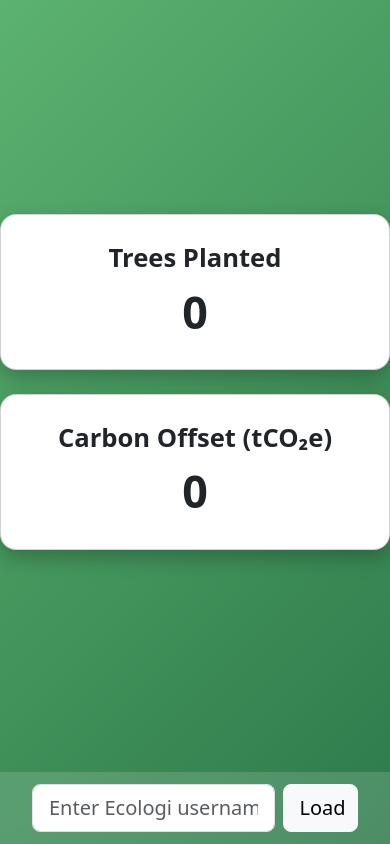
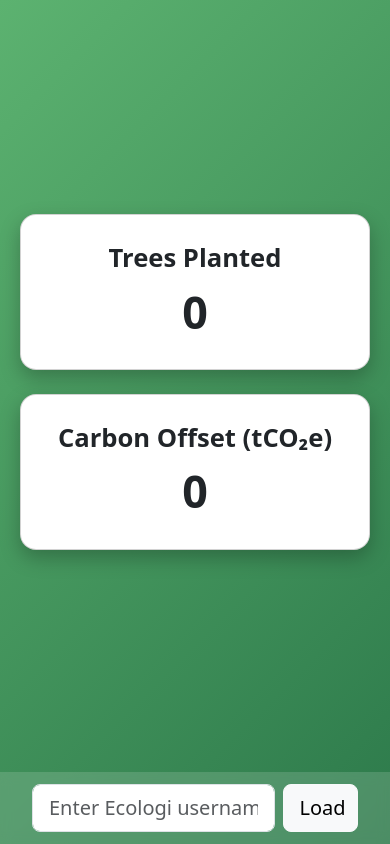
Before and after one commit to jiondev/ecologi-impact, a plain HTML site: page index.html in a window 390 px wide. Drawn offline with nearby package versions, Linux system fonts and the light colour scheme.

Commit message:
Mobile Fixes
Fix for design on mobile devices and inclusion of Favicon.

```diff
--- a/index.html
+++ b/index.html
@@ -3,13 +3,15 @@
 <head>
     <meta charset="UTF-8" />
     <meta name="viewport" content="width=device-width, initial-scale=1.0" />
-    <title>Ecologi Impact</title>
+    <title>Ecologi Impact Dashboard</title>
 
     <!-- Bootstrap 5 -->
     <link
         href="https://cdn.jsdelivr.net/npm/bootstrap@5.3.3/dist/css/bootstrap.min.css"
         rel="stylesheet"
     />
+
+	<link rel="icon" type="image/png" href="favicon.png">
 
     <style>
         body {
@@ -23,10 +25,11 @@
         }
 
         .impact-container {
-            max-width: 700px;
-            width: 100%;
-            transform: translateY(-40px);
-        }
+			max-width: 700px;
+			width: 100%;
+			padding: 0 1rem;        /* 👈 adds mobile spacing */
+			transform: translateY(-40px);
+		}
 
         .impact-card {
             border-radius: 1rem;
@@ -35,6 +38,12 @@
             transform: translateY(20px);
             animation: fadeInUp 1s forwards;
         }
+
+		@media (max-width: 576px) {
+			.impact-container {
+				padding: 0 1.25rem;
+			}
+		}
 
         .impact-card:nth-child(2) {
             animation-delay: 0.2s;
```
Also changed, not shown: favicon.png (added).
